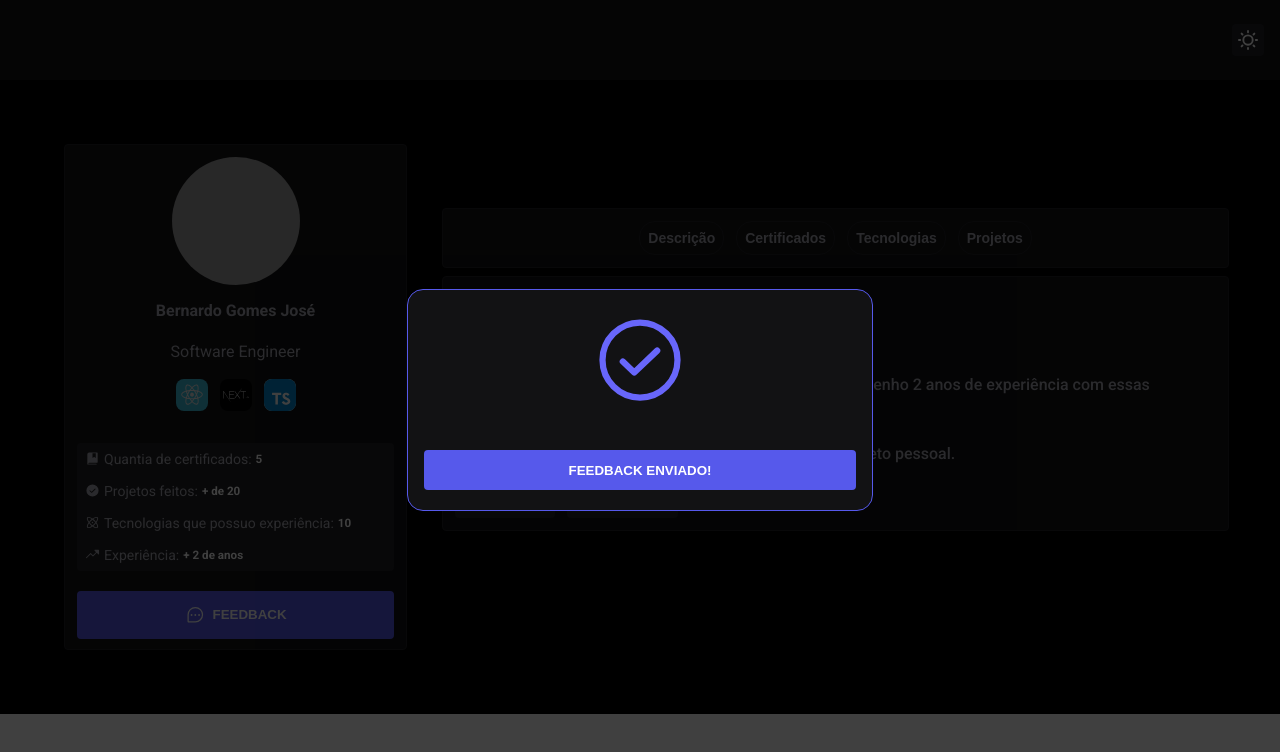
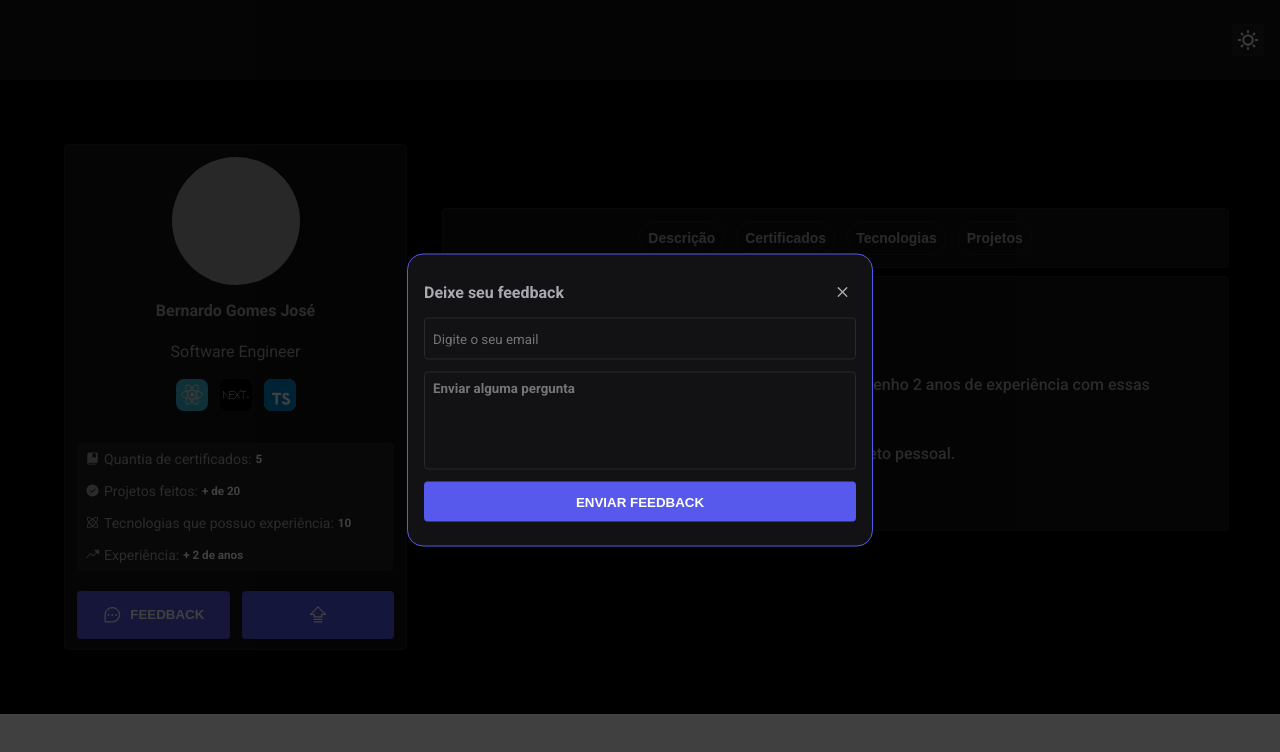
Before and after one commit to bernardojru/berDev, a Next.js app: page / in a window 1280 px wide. Both pictures are taken after a click on the button "FEEDBACK". Shown: the top 752 px of the page. Built offline with nearby package versions, Linux system fonts and the light colour scheme; grey boxes are pictures that could not be loaded.

Commit message:
feature: create button-to-top and custom feedback form ...

```diff
--- a/package.json
+++ b/package.json
@@ -9,6 +9,7 @@
     "lint": "next lint"
   },
   "dependencies": {
+    "@hookform/resolvers": "^2.9.11",
     "@next/font": "13.1.1",
     "@radix-ui/react-dialog": "^1.0.2",
     "@radix-ui/react-tooltip": "^1.0.2",
@@ -21,6 +22,8 @@
     "phosphor-react": "^1.4.1",
     "react": "18.2.0",
     "react-dom": "18.2.0",
-    "typescript": "4.9.4"
+    "react-hook-form": "^7.43.5",
+    "typescript": "4.9.4",
+    "zod": "^3.21.2"
   }
 }
--- a/src/components/Feedback/ButtonForm/index.tsx
+++ /dev/null
@@ -1,10 +0,0 @@
-import { ReactNode } from "react";
-import { ButtonFormContainer } from "./styles";
-
-interface ButtonFormProps {
-  children: ReactNode;
-}
-
-export function ButtonForm({ children }: ButtonFormProps) {
-  return <ButtonFormContainer type="submit">{children}</ButtonFormContainer>;
-}
--- a/src/components/Feedback/ButtonForm/styles.ts
+++ /dev/null
@@ -1,18 +0,0 @@
-import { styled } from "../../../styles/.";
-
-export const ButtonFormContainer = styled("button", {
-  width: "100%",
-  padding: "$2",
-  height: "2.5rem",
-  background: "$blue200",
-  color: "$white",
-  fontWeight: "800",
-  borderRadius: "$xs",
-  textTransform: "uppercase",
-  cursor: "pointer",
-
-  "&:hover": {
-    background: "$blue100",
-    transition: "all .2s ease-in-out",
-  },
-});
--- a/src/components/Feedback/Form/index.tsx
+++ b/src/components/Feedback/Form/index.tsx
@@ -1,19 +1,44 @@
-import { ButtonForm } from "../ButtonForm";
-import { FormContainer, CloseButton } from "./styles";
+import { FormContainer, CloseButton, ButtonForm } from "./styles";
 import { X } from "phosphor-react";
+import { z } from "zod";
+import { useForm } from "react-hook-form";
+import { zodResolver } from "@hookform/resolvers/zod";
+
+const sendFeedbackFormSchema = z.object({
+  email: z.string().email(),
+  content: z.string(),
+});
+
+type sendFeedbackFormData = z.infer<typeof sendFeedbackFormSchema>;
 
 export function Form() {
+  const {
+    register,
+    handleSubmit,
+    formState: { isSubmitting, errors },
+  } = useForm<sendFeedbackFormData>({
+    resolver: zodResolver(sendFeedbackFormSchema),
+  });
+
+  async function handleSendFeedback(data: sendFeedbackFormData) {}
+
   return (
-    <FormContainer>
+    <FormContainer onSubmit={handleSubmit(handleSendFeedback)}>
       <header>
         <strong>Deixe seu feedback</strong>
         <CloseButton>
           <X size={15} weight="bold" />
         </CloseButton>
       </header>
-      <input type="email" placeholder="Digite o seu email" />
-      <textarea placeholder="Enviar alguma pergunta"></textarea>
-      <ButtonForm>Enviar Feedback</ButtonForm>
+      <input
+        type="email"
+        placeholder="Digite o seu email"
+        {...register("email")}
+      />
+      <textarea placeholder="Enviar alguma pergunta" {...register("content")} />
+      <ButtonForm type="submit" disabled={isSubmitting}>
+        Enviar Feedback
+      </ButtonForm>
     </FormContainer>
   );
 }
--- a/src/components/Feedback/Form/styles.ts
+++ b/src/components/Feedback/Form/styles.ts
@@ -45,9 +45,7 @@ export const FormContainer = styled("form", {
       fontFamily: "$default",
     },
   },
-
 });
-
 
 export const CloseButton = styled(Dialog.Close, {
   background: "transparent",
@@ -65,3 +63,25 @@ export const CloseButton = styled(Dialog.Close, {
     transition: "all .2s ease-in-out",
   },
 });
+
+export const ButtonForm = styled("button", {
+  width: "100%",
+  padding: "$2",
+  height: "2.5rem",
+  background: "$blue200",
+  color: "$white",
+  fontWeight: "800",
+  borderRadius: "$xs",
+  textTransform: "uppercase",
+  cursor: "pointer",
+
+  "&:hover": {
+    background: "$blue100",
+    transition: "all .2s ease-in-out",
+  },
+
+  "&:disabled": {
+    cursor: "not-allowed",
+    backgroundColor: "#A9A9B2",
+  },
+});
--- a/src/components/Feedback/SucessForm/index.tsx
+++ b/src/components/Feedback/SucessForm/index.tsx
@@ -1,12 +1,11 @@
-import { CheckCircle } from 'phosphor-react'
-import { ButtonForm } from '../ButtonForm'
-import {SucessFormContainer} from './styles'
+import { CheckCircle } from "phosphor-react";
+import { SuccessFormContainer } from "./styles";
 
-export function SucessForm () {
-    return (
-        <SucessFormContainer>
-            <CheckCircle size={100} weight="regular" color='#6866FB' />
-            <ButtonForm>Feedback enviado!</ButtonForm>
-        </SucessFormContainer>
-    )
+export function SuccessForm() {
+  return (
+    <SuccessFormContainer>
+      <CheckCircle size={100} weight="regular" color="#6866FB" />
+      <p>Feedback enviado!</p>
+    </SuccessFormContainer>
+  );
 }
--- a/src/components/Feedback/SucessForm/styles.ts
+++ b/src/components/Feedback/SucessForm/styles.ts
@@ -1,8 +1,8 @@
 import { styled } from "../../../styles";
 
-export const SucessFormContainer = styled("div", {
+export const SuccessFormContainer = styled("div", {
   display: "flex",
-  alignItems: 'center',
+  alignItems: "center",
   flexDirection: "column",
   gap: "$10",
   padding: "$1",
--- a/src/components/Feedback/index.tsx
+++ b/src/components/Feedback/index.tsx
@@ -1,15 +1,15 @@
 import { Overlay, FeedbackContainer } from "./styles";
 import * as Dialog from "@radix-ui/react-dialog";
 import { Form } from "./Form";
-import { SucessForm } from "./SucessForm";
+import { SuccessForm } from "./SucessForm";
 
 export function Feedback() {
-  const isSubmit = false;
+  const isSubmit = true;
   return (
     <Dialog.Portal>
       <Overlay />
       <FeedbackContainer>
-        {isSubmit ? <Form /> : <SucessForm />}
+        {isSubmit ? <Form /> : <SuccessForm />}
       </FeedbackContainer>
     </Dialog.Portal>
   );
--- a/src/components/Profile/index.tsx
+++ b/src/components/Profile/index.tsx
@@ -3,8 +3,8 @@ import {
   BookBookmark,
   Atom,
   TrendUp,
-  Compass,
   ChatTeardropDots,
+  ArrowFatLinesUp,
 } from "phosphor-react";
 import {
   ProfileContainer,
@@ -13,6 +13,8 @@ import {
   Quantity,
   Questions,
   Tech,
+  ButtonToTop,
+  ButtonContainer,
 } from "./styles";
 
 import Image from "next/image";
@@ -30,6 +32,13 @@ import TechTypescriptImg from "../../assets/Tech/typescript.svg";
 export function Profile() {
   const quantityTech = Techs.length;
   const quantityCertificates = Certificates.length;
+
+  function scrollUp() {
+    window.scrollTo({
+      top: 0,
+      behavior: "smooth",
+    });
+  }
 
   return (
     <ProfileContainer>
@@ -65,6 +74,7 @@ export function Profile() {
         </span>
       </ProfileDetails>
 
+      <ButtonContainer>
         <Dialog.Root>
           <Dialog.Trigger asChild>
             <Questions>
@@ -73,6 +83,10 @@ export function Profile() {
           </Dialog.Trigger>
           <Feedback />
         </Dialog.Root>
+        <ButtonToTop onClick={scrollUp}>
+          <ArrowFatLinesUp size={20} />
+        </ButtonToTop>
+      </ButtonContainer>
     </ProfileContainer>
   );
 }
--- a/src/components/Profile/styles.ts
+++ b/src/components/Profile/styles.ts
@@ -53,7 +53,7 @@ export const Tech = styled("div", {
     width: "2rem",
     height: "2rem",
     transition: "all .2s ease-in-out",
-    borderRadius: '$md',
+    borderRadius: "$md",
 
     "&:hover": {
       transform: "translateY(-5px)",
@@ -84,6 +84,14 @@ export const Quantity = styled("small", {
   fontWeight: "$bold",
 });
 
+export const ButtonContainer = styled("div", {
+  display: "flex",
+  alignItems: "center",
+  justifyContent: "center",
+  gap: "$3",
+  width: "100%",
+});
+
 export const Questions = styled("button", {
   marginTop: "$2",
   width: "100%",
@@ -104,3 +112,32 @@ export const Questions = styled("button", {
     transition: "all .4s ease-in-out",
   },
 });
+
+export const ButtonToTop = styled("button", {
+  marginTop: "$2",
+  width: "100%",
+  padding: "$3",
+  borderRadius: "$xs",
+  fontWeight: "800",
+  background: "$blue200",
+  color: "$white",
+  border: "2px solid $blue200",
+  cursor: "pointer",
+  display: "flex",
+  alignItems: "center",
+  justifyContent: "center",
+  gap: "$2",
+
+  "&:hover": {
+    background: "transparent",
+    transition: "all .4s ease-in-out",
+  },
+
+  "@media(max-width:1119px)": {
+    position: "fixed",
+    width: "3rem",
+    height: "3rem",
+    right: "1.2rem",
+    bottom: "1rem",
+  },
+});
--- a/src/pages/index.tsx
+++ b/src/pages/index.tsx
@@ -10,10 +10,11 @@ globalStyles();
 
 export default function Portfolio() {
   const { themes } = useThemes();
+
   return (
     <>
       <Head>
-        <title>Home | Bernardo José</title>
+        <title>Bernardo José</title>
       </Head>
       <PortfolioContainer className={themes}>
         <Header />
@@ -21,7 +22,6 @@ export default function Portfolio() {
           <Profile />
           <InfoContent />
         </PortfolioContent>
-        {/* <button>botão para cima fazer</button> */}
       </PortfolioContainer>
     </>
   );
```
Also changed, not shown: src/styles/pages/home.ts (+19 -19 lines), 2 other files (tests, documents, lock files or other folders). Lines whose indentation alone changed are shown as unchanged.
